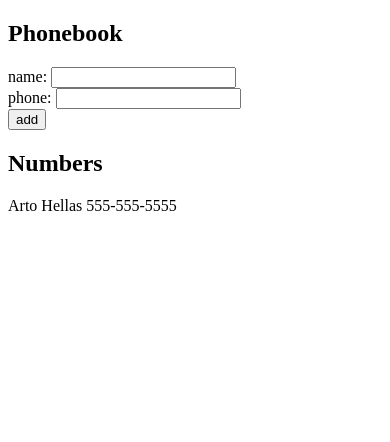
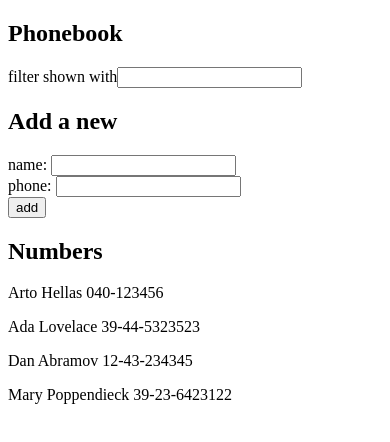
Before and after one commit to h3ctor07/full-stack-open, a React (Create React App) app in the folder part2/phonebook/: page / in a window 390 px wide. Shown: the top 442 px of the page. Built offline with nearby package versions, Linux system fonts and the light colour scheme.

Commit message:
2.9. Phonebook: added controlled input to filter phonebook

```diff
--- a/part2/phonebook/src/App.js
+++ b/part2/phonebook/src/App.js
@@ -4,24 +4,25 @@
 
 const App = () => {
   const [persons, setPersons] = useState([
-    {name: 'Arto Hellas', number: '555-555-5555'},
+    { name: 'Arto Hellas', number: '040-123456', id: 1 },
+    { name: 'Ada Lovelace', number: '39-44-5323523', id: 2 },
+    { name: 'Dan Abramov', number: '12-43-234345', id: 3 },
+    { name: 'Mary Poppendieck', number: '39-23-6423122', id: 4 }
   ])
   const [newPerson, setNewPerson] = useState({
     name: '', number: ''
   })
+  const [filter, setFilter] = useState('')
 
-
-  const handleNewName = (event) => {
-    setNewPerson({...newPerson, name: event.target.value})
+  const handleNewPerson = (key) => (event) =>{
+    setNewPerson({...newPerson, [`${key}`] : event.target.value})
   }
 
-  const handleNewNumber = (event) => {
-    setNewPerson({...newPerson, number: event.target.value})
-  }
+  const handleFilter = (event) => setFilter(event.target.value)
 
   const addPerson = (event) =>{
     event.preventDefault()
-    if(persons.some(x => x.name === newPerson.name)){
+    if(persons.some(x => x.name.toUpperCase() === newPerson.name.toUpperCase())){
       alert(`${newPerson.name} is already in the phonebook`)
       return
     }
@@ -29,26 +30,35 @@
     setPersons(persons.concat(newPerson))
     setNewPerson({name:'', number:''})
   }
+
+  const filteredPersons = filter
+    ? persons.filter(person => person.name.toUpperCase().includes(filter.toUpperCase()) )
+    : persons
+
   return(
     <div>
       <h2>Phonebook</h2>
+      <div>
+        filter shown with<input value={filter} onChange={handleFilter}/>
+      </div>
+      <h2>Add a new</h2>
       <form onSubmit={addPerson}>
         <div>
           name: <input
             value={newPerson.name}
-            onChange={handleNewName}/>
+            onChange={handleNewPerson('name')}/>
         </div>
         <div>
           phone: <input
             value={newPerson.number}
-            onChange={handleNewNumber} />
+            onChange={handleNewPerson('number')} />
         </div>
         <div>
           <button type="submit">add</button>
         </div>
       </form>
       <h2>Numbers</h2>
-      {persons.map(person =>
+      {filteredPersons.map(person =>
         <Person key={person.name} person={person}/>
       )}
     </div>
```
